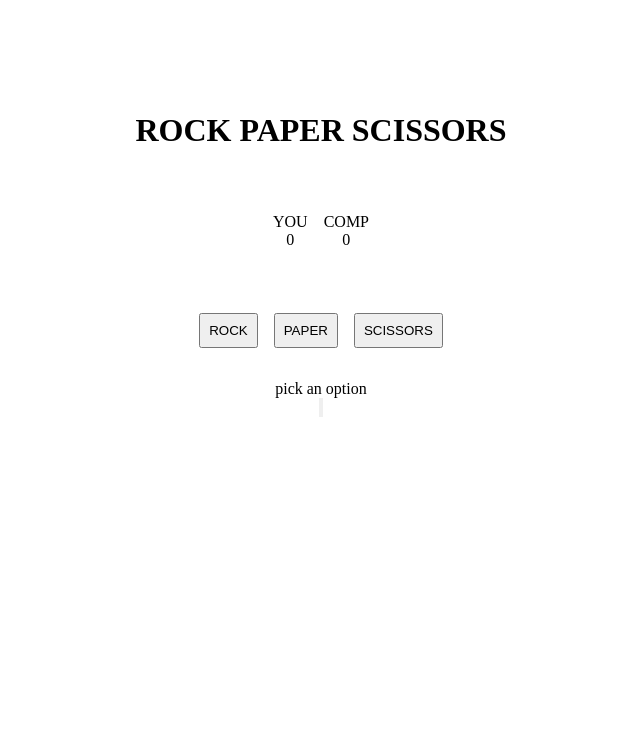
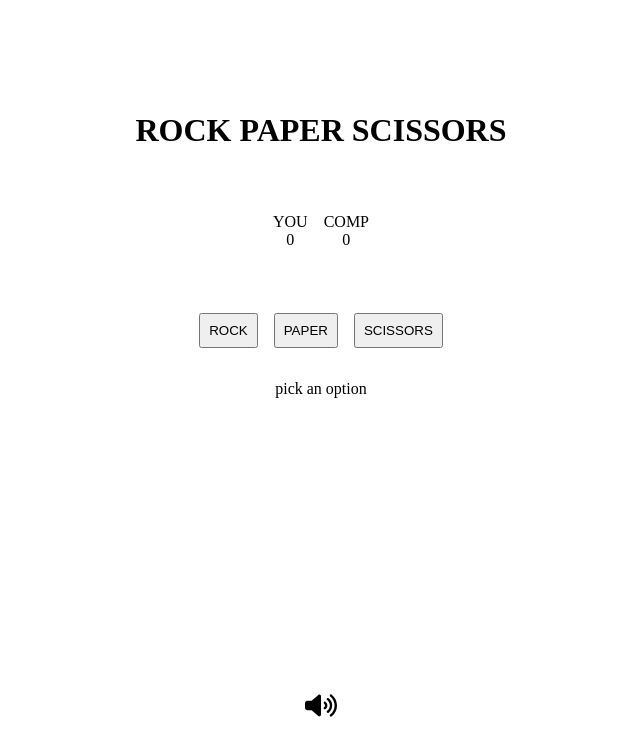
Before and after one commit to JonPeeAir/odin-rock-paper-scissors, a plain HTML site: page index.html in a window 1280 px wide. Shown: the whole page, without its empty margins (319-959 px from the left). Drawn offline with Linux system fonts and the light colour scheme.

Commit message:
add styles for mute button

```diff
--- a/styles.css
+++ b/styles.css
@@ -90,3 +90,23 @@ body{
     padding: 0.5rem;
     display: none;
 }
+
+.mute {
+    margin-top: auto;
+    border: none;
+    display: flex;
+    justify-content: center;
+    align-items: center;
+    background-color: inherit;
+    height: 30px;
+    width: 30px;
+}
+
+.mute img {
+    height: 25px;
+    transition: all 0.15s;
+}
+
+.mute img:hover{
+    height: 27px;
+}
```
